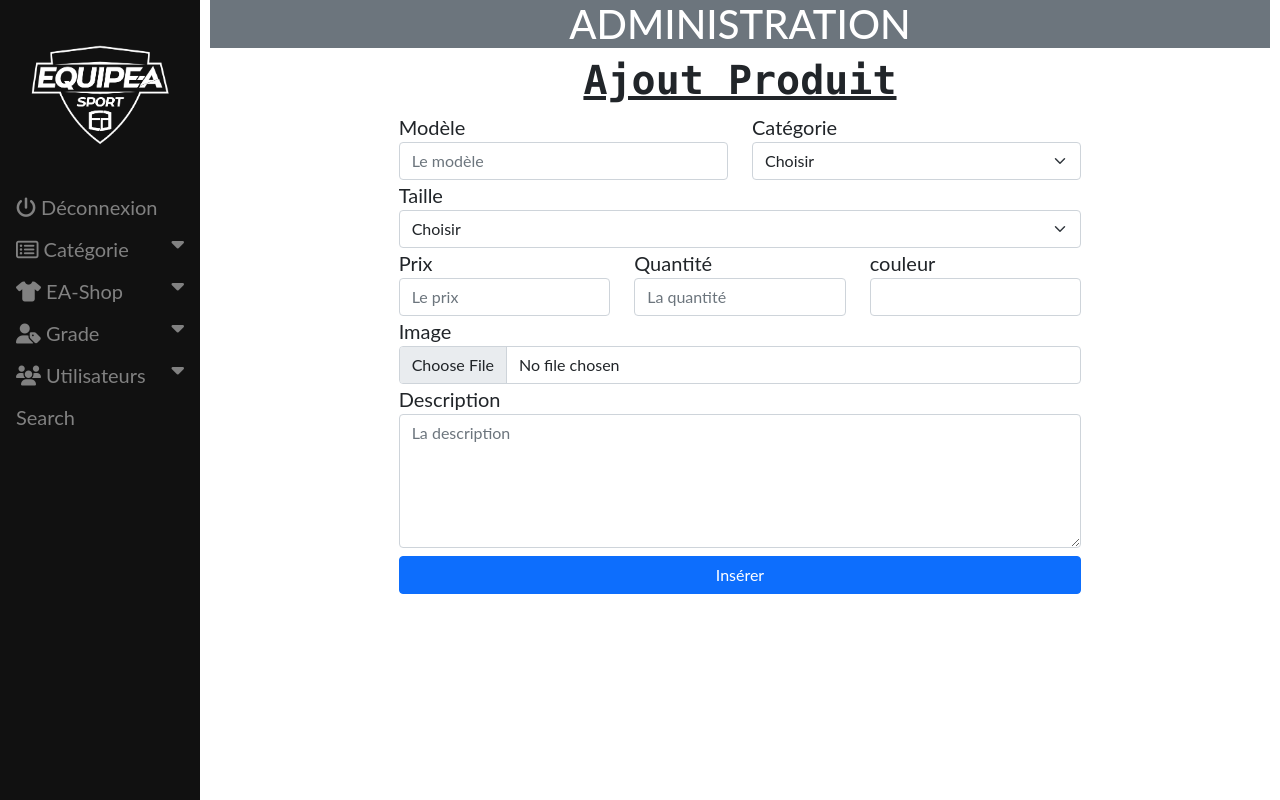
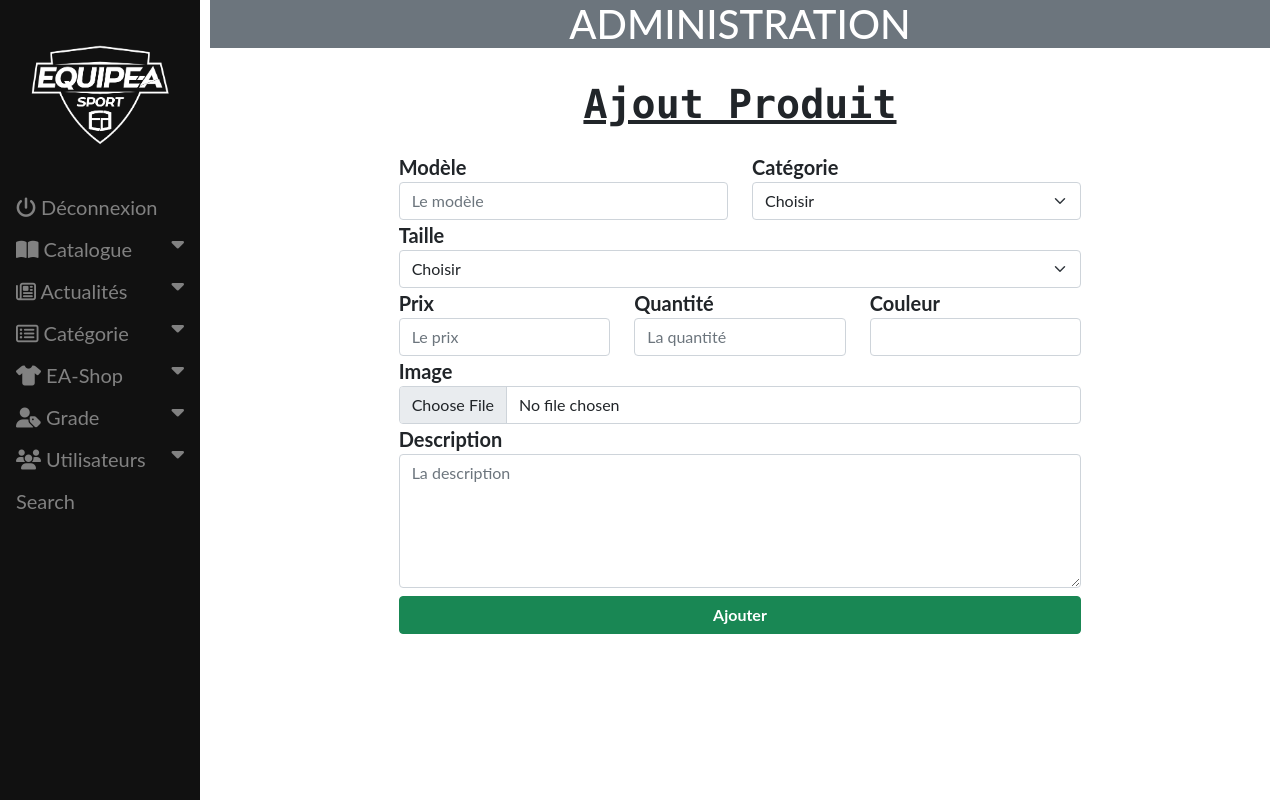
Before and after one commit to sofiane779/Stage, a PHP site: template equipe-a/views/admin/vetements/AdminAddVet.php in a window 1280 px wide. Run offline with PHP 8.4, Linux system fonts and the light colour scheme; the template is opened without the code that fills it, so the values that code supplies are empty; some libraries are stand-ins or nearby versions.

Commit message:
css category and shop done

```diff
--- a/equipe-a/TemplateAdmin.php
+++ b/equipe-a/TemplateAdmin.php
@@ -17,6 +17,24 @@
 
 
   <a href="index.php?action=logout"><i class="fas fa-power-off"></i> Déconnexion</a>
+
+  <button class="dropdown-btn"><i class="fas fa-book-open"></i> Catalogue
+    <i class="fa fa-caret-down"></i>
+  </button>
+  <div class="dropdown-container">
+    <a href="index.php?action=add_cat"><i class="fa fa-plus" aria-hidden="true"></i> Ajout</a>
+    <a href="index.php?action=list_cat"><i class="fa fa-bars" aria-hidden="true"></i> Liste</a>
+  </div>
+
+  <button class="dropdown-btn"><i class="far fa-newspaper"></i> Actualités
+
+    <i class="fa fa-caret-down"></i>
+  </button>
+  <div class="dropdown-container">
+    <a href="index.php?action=add_vet"><i class="fa fa-plus" aria-hidden="true"></i> Ajout</a>
+    <a href="index.php?action=list_vet"><i class="fa fa-bars" aria-hidden="true"></i> Liste</a>
+  </div>
+
   <button class="dropdown-btn"><i class="fa fa-list-alt"></i> Catégorie
     <i class="fa fa-caret-down"></i>
   </button>
@@ -33,6 +51,8 @@
     <a href="index.php?action=add_vet"><i class="fa fa-plus" aria-hidden="true"></i> Ajout</a>
     <a href="index.php?action=list_vet"><i class="fa fa-bars" aria-hidden="true"></i> Liste</a>
   </div>
+
+
 
   <button class="dropdown-btn"><i class="fa fa-user-tag"></i> Grade
     <i class="fa fa-caret-down"></i>
--- a/equipe-a/views/admin/AdminAddCat.php
+++ b/equipe-a/views/admin/AdminAddCat.php
@@ -2,8 +2,8 @@
 
  <div class="container">
      <div class="row">
-         <div class="col-6 offset-3">
-         <h1 class="display-6 text-center font-monospace text-decoration-underline mt-3 mb-3 fw-bold">Ajout d'une catégorie</h1>
+         <div class="col-6 offset-3 fw-bold">
+         <h1 class="display-6 text-center text-decoration-underline mt-3 mb-3 fw-bold">Ajout d'une catégorie</h1>
              <form action="<?php $_SERVER['PHP_SELF'];?>" method="post">
 
                  <label for="categorie">Catégorie</label>
--- a/equipe-a/views/admin/AdminEditCat.php
+++ b/equipe-a/views/admin/AdminEditCat.php
@@ -1,9 +1,9 @@
 <?php ob_start();?>
 
  <div class="container">
- <h1 class="text-center mt-3 mb-3 fw-bold">Modification de Categorie</h1>
+ <h1 class="text-center mt-3 mb-3 fw-bold text-decoration-underline">Modification de Categorie</h1>
      <div class="row">
-         <div class="col-6 offset-3">
+         <div class="col-6 offset-3 fw-bold">
              <form action="<?php $_SERVER['PHP_SELF'];?>" method="post">
                 <label for="">Identifiant</label>
                  <input type="text" class="form-control"  value="<?=$cat->getId_cat();?>" readonly>
--- a/equipe-a/views/admin/vetements/AdminAddVet.php
+++ b/equipe-a/views/admin/vetements/AdminAddVet.php
@@ -3,15 +3,15 @@
  <div class="container">
      <div class="row">
          <div class="col-8 offset-2">
-         <h1 class="display-6 text-center font-monospace text-decoration-underline fw-bold">Ajout Produit</h1>
+         <h1 class="display-6 text-center font-monospace text-decoration-underline fw-bold mb-4 mt-4">Ajout Produit</h1>
              <form action="<?php $_SERVER['PHP_SELF'];?>" method="post" enctype="multipart/form-data">
 
                 <div class="row">
-                    <div class="col">
+                    <div class="col fw-bold">
                         <label for="modele">Modèle</label>
                         <input type="text" id="modele" name="modele" class="form-control" placeholder="Le modèle" >
                     </div>
-                    <div class="col">
+                    <div class="col fw-bold">
                         <label for="cat">Catégorie</label>
                         <select id="cat" name="cat" class="form-select">
                         <option value="">Choisir</option>
@@ -23,7 +23,7 @@
 
                 </div>
                 <div class="row">
-                <div class="col">
+                <div class="col fw-bold">
                         <label for="size">Taille</label>
                         <select id="size" name="size" class="form-select">
                         <option value="">Choisir</option>
@@ -34,21 +34,21 @@
                     </div>
                 </div>
                 <div class="row">
-                    <div class="col">
+                    <div class="col fw-bold">
                         <label for="prix">Prix</label>
                         <input type="text" id="prix" name="prix" class="form-control" placeholder="Le prix" >
                     </div>
-                    <div class="col">
+                    <div class="col fw-bold">
                         <label for="quantite">Quantité</label>
                         <input type="number" id="quantite" name="quantite" class="form-control" placeholder="La quantité" >
                     </div>
-                    <div class="col">
-                        <label for="couleur">couleur</label>
+                    <div class="col fw-bold">
+                        <label for="couleur">Couleur</label>
                         <input type="text" id="couleur" name="couleur" class="form-control" >
                     </div>
                 </div>
                 <div class="row">
-                    <div class="col">
+                    <div class="col fw-bold">
                         <label for="image">Image</label>
                         <input type="file" id="image" name="image" class="form-control"  >
                     </div>
@@ -56,12 +56,12 @@
                 </div>
 
                 <div class="row">
-                    <div class="col">
+                    <div class="col fw-bold">
                         <label for="desc">Description</label>
                         <textarea id="desc" name="desc" class="form-control" placeholder="La description" rows="5"></textarea>
                     </div>
                 </div>
-                <button type="submit" class="btn btn-primary  col-12 mt-2" name="soumis">Insérer</button>
+                <button type="submit" class="btn btn-success fw-bold col-12 mt-2" name="soumis">Ajouter</button>
             </form>
          </div>
      </div>
--- a/equipe-a/views/admin/vetements/AdminVetItems.php
+++ b/equipe-a/views/admin/vetements/AdminVetItems.php
@@ -11,8 +11,8 @@
      </form>
      </div>
  </div>
-  <table class="table table-striped">
-      <thead class="bg-dark text-white">
+  <table class="table table-striped text-center mt-3">
+      <thead class="bg-dark text-white ">
           <tr>
               <th>Id</th>
               <th>Modèle</th>
```
